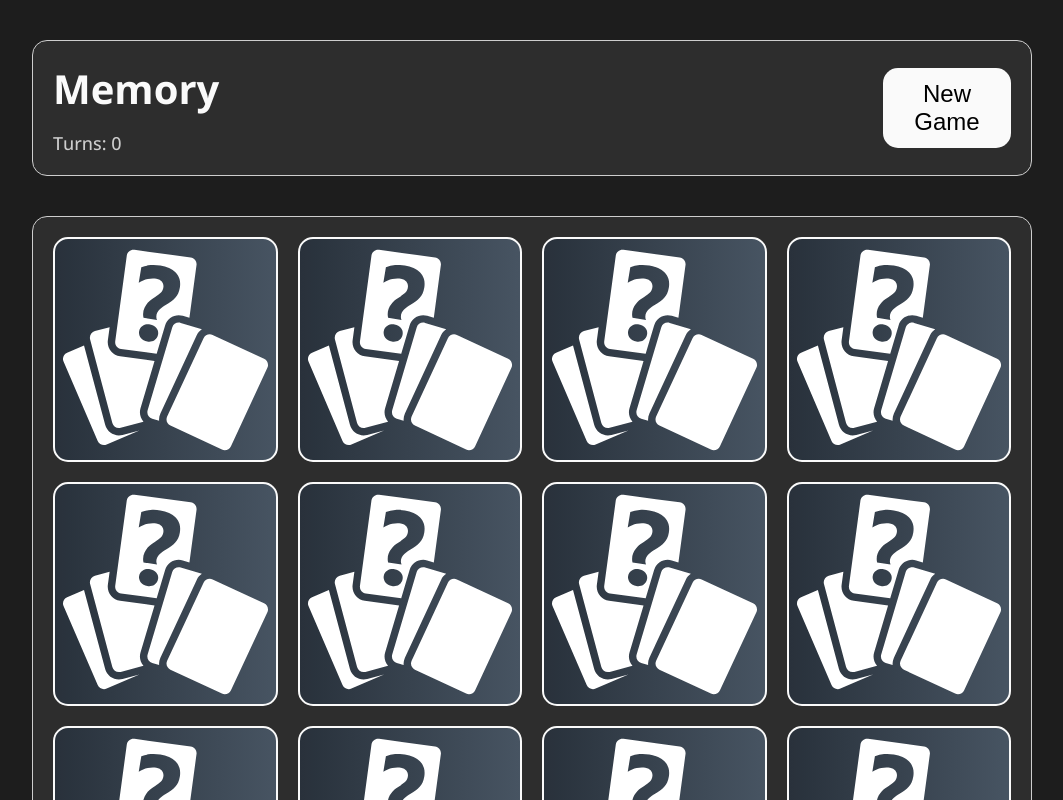
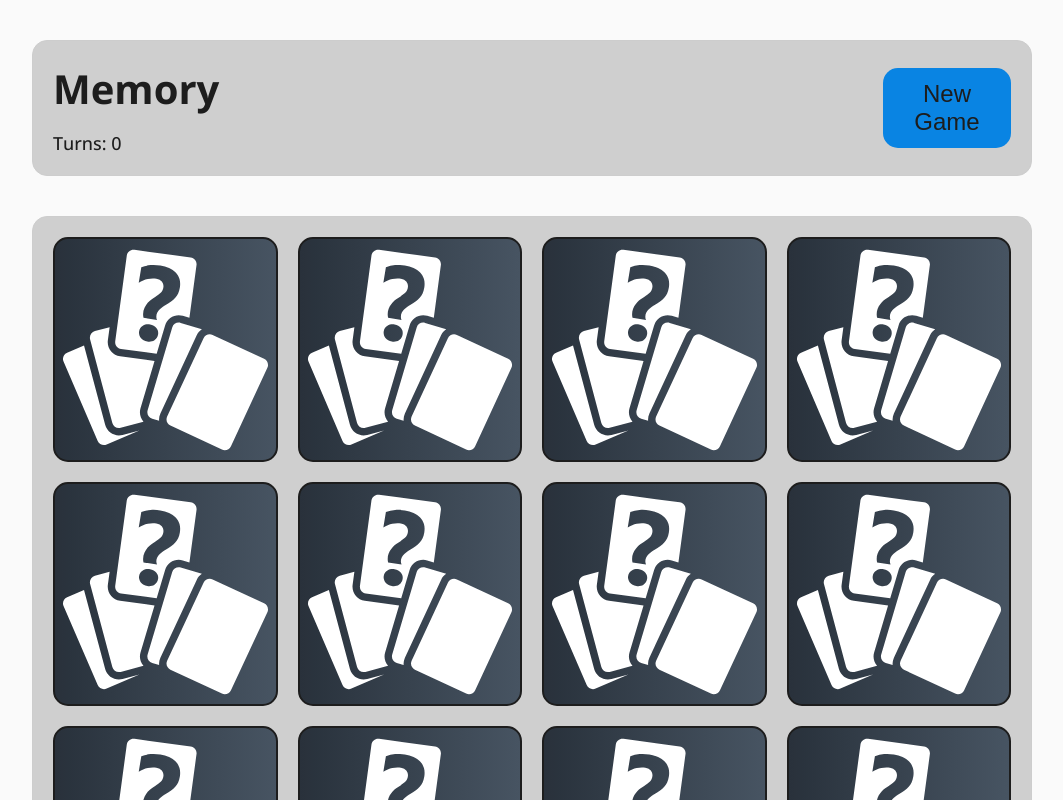
Before and after one commit to derechtenap/react-memory, a React (Create React App) app: page / in a window 1280 px wide. Shown: the top 800 px of the page, without its empty margins (108-1171 px from the left). Built offline with nearby package versions, Linux system fonts and the light colour scheme.

Commit message:
Dark and Light Color Scheme Support

```diff
--- a/src/App.css
+++ b/src/App.css
@@ -1,7 +1,7 @@
 header {
   display: flex;
   align-items: center;
-  border: 1px solid var(--gray);
+  border: 1px solid var(--primary-50);
   background-color: var(--bg-content);
   border-radius: var(--border-radius);
   padding: 20px;
@@ -16,12 +16,13 @@ header var {
   font-style: normal;
   margin-bottom: 15px;
   font-size: calc(var(--base-size) * 1.125);
-  color: var(--gray);
+  color: var(--primary);
 }
 
 button {
   background: none;
-  background-color: var(--white);
+  color: var(--primary);
+  background-color: var(--button-primary);
   border: 2px solid transparent;
   border-radius: var(--border-radius);
   padding: 10px;
@@ -32,9 +33,8 @@ button {
 }
 
 button:hover {
-  background-color: transparent;
-  border: 2px solid var(--white);
-  color: var(--white);
+  background-color: var(--button-primary-hover);
+  color: var(--button-text);
   transition: var(--transition-button);
 }
 
@@ -48,7 +48,7 @@ button:hover {
 }
 
 .grid {
-  border: 1px solid var(--gray);
+  border: 1px solid var(--primary-50);
   background-color: var(--bg-content);
   border-radius: var(--border-radius);
   padding: 20px;
--- a/src/Card.css
+++ b/src/Card.css
@@ -6,7 +6,7 @@
   width: 100%;
   display: block;
   border-radius: var(--border-radius);
-  border: 2px solid var(--white);
+  border: 2px solid var(--primary);
 }
 
 /* Hide the card */
--- a/src/index.css
+++ b/src/index.css
@@ -1,16 +1,33 @@
 @import url("https://fonts.googleapis.com/css2?family=Open+Sans:ital,wght@0,500;0,700;1,300&display=swap");
 
-/* Global Styles */
 :root {
   --font-stack: "Open Sans", sans-serif;
-  --white: #fafafa;
-  --gray: #cdcdcd;
-  --bg-content: #2d2d2d;
-  --dark: #1d1d1d;
   --base-size: 1rem;
   --border-radius: 15px;
   --transition-button: 500ms;
   --transition-flip: 250ms;
+}
+
+@media (prefers-color-scheme: light) {
+  :root {
+    --primary: #1d1d1d;
+    --primary-50: #cdcdcd;
+    --secondary: #fafafa;
+    --bg-content: #cfcfcf;
+    --button-primary: #0984e3;
+    --button-primary-hover: #0a91f8;
+  }
+}
+
+@media (prefers-color-scheme: dark) {
+  :root {
+    --primary: #fafafa;
+    --primary-50: #cdcdcd;
+    --secondary: #1d1d1d;
+    --bg-content: #2d2d2d;
+    --button-primary: #056cbb;
+    --button-primary-hover: #0964aa;
+  }
 }
 
 *,
@@ -22,8 +39,8 @@
 }
 
 body {
-  background-color: var(--dark);
-  color: var(--white);
+  background-color: var(--secondary);
+  color: var(--primary);
   font-family: var(--font-stack);
   font-size: var(--base-size);
   -webkit-font-smoothing: antialiased;
```
